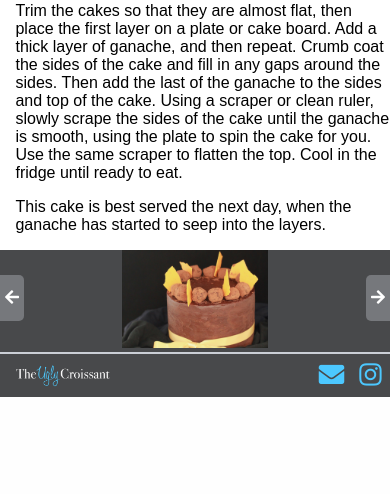
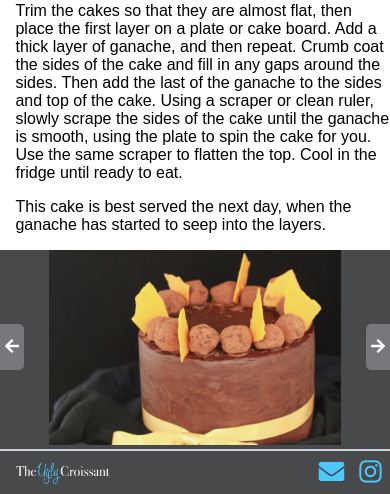
Before and after one commit to blackcardamom/tuc_old_dist, a PHP site: page /recipes/chocolate_cake/recipe.html in a window 390 px wide. Shown: the part 1915-2409 px from the top of the page. Before the commit the page ends 2312 px from the top, so only its background shows below. Run offline with PHP 8.4, Linux system fonts and the light colour scheme; some libraries are stand-ins or nearby versions.

Commit message:
Made gallery size scale with viewport width

```diff
--- a/tuc_poc.css
+++ b/tuc_poc.css
@@ -173,7 +173,8 @@ img.portait {
 }
 
 .centered_image img {
-    height:25vw;
+    max-width:100%;
+    max-height:25vw;
 }
 
 /* About page */
@@ -539,6 +540,9 @@ input[type=submit]:hover {
     margin-right : 5%;
     margin-left  : 5%;
   }
+  .centered_image img {
+      max-height:30vw;
+  }
 }
 
 @media
@@ -547,6 +551,10 @@ input[type=submit]:hover {
   body {
     margin : 0;
   }
+  .centered_image img {
+      max-height:40vw;
+  }
+
 }
 
 @media
@@ -620,6 +628,10 @@ input[type=submit]:hover {
     width      : 100%;
     text-align : center;
   }
+
+  .centered_image img {
+      max-height:50vw;
+  }
 }
 
 @media
```
